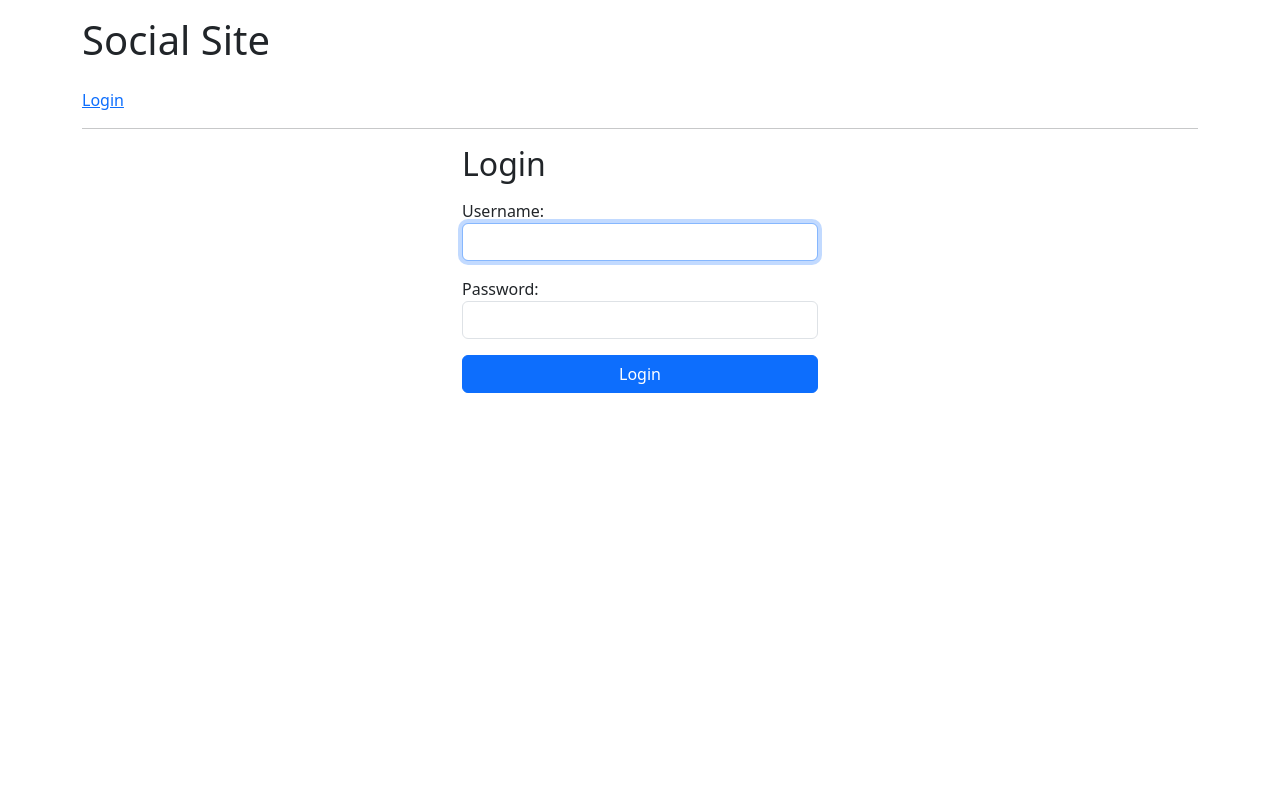
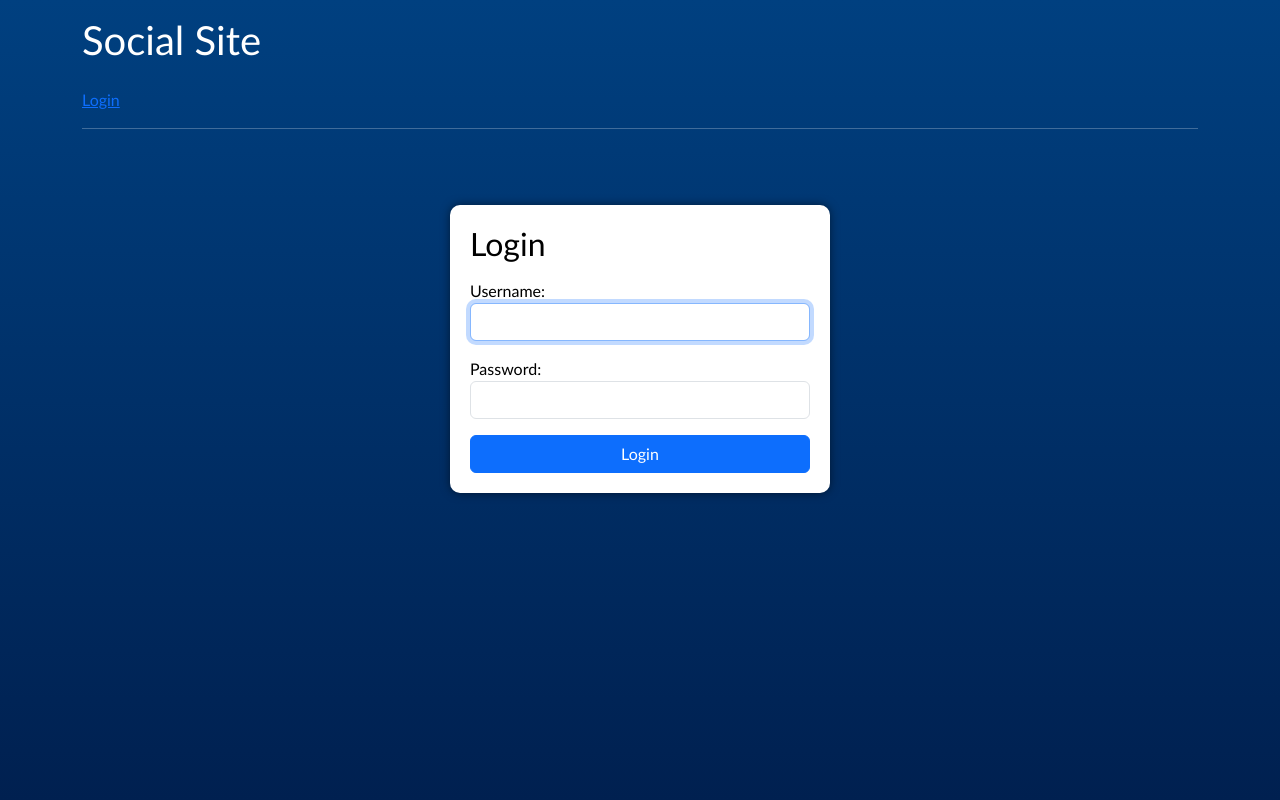
Before and after one commit to STProgrammer/fortesting, a Django app: page /accounts/login/ in a window 1280 px wide. Run offline with Django 4.2, Linux system fonts and the light colour scheme.

Commit message:
Enhance login page with MySpace-style design

```diff
--- a/socialapp/templates/registration/login.html
+++ b/socialapp/templates/registration/login.html
@@ -1,8 +1,28 @@
 {% extends 'socialapp/base.html' %}
+
+{% block extra_head %}
+<style>
+    body {
+        background: linear-gradient(#004080, #002050);
+        font-family: "Trebuchet MS", Arial, sans-serif;
+        color: #fff;
+        min-height: 100vh;
+    }
+
+    .myspace-login-box {
+        background: #fff;
+        color: #000;
+        padding: 20px;
+        border-radius: 10px;
+        box-shadow: 0 0 10px rgba(0, 0, 0, 0.5);
+        margin-top: 60px;
+    }
+</style>
+{% endblock %}
 
 {% block content %}
 <div class="row justify-content-center">
-  <div class="col-md-4">
+  <div class="col-md-4 myspace-login-box">
     <h2 class="mb-3">Login</h2>
     <form method="post">
       {% csrf_token %}
--- a/socialapp/templates/socialapp/base.html
+++ b/socialapp/templates/socialapp/base.html
@@ -3,6 +3,7 @@
 <head>
     <title>Social Site</title>
     <link href="https://cdn.jsdelivr.net/npm/bootstrap@5.3.0/dist/css/bootstrap.min.css" rel="stylesheet">
+    {% block extra_head %}{% endblock %}
 </head>
 <body class="p-3">
     <div class="container">
```
